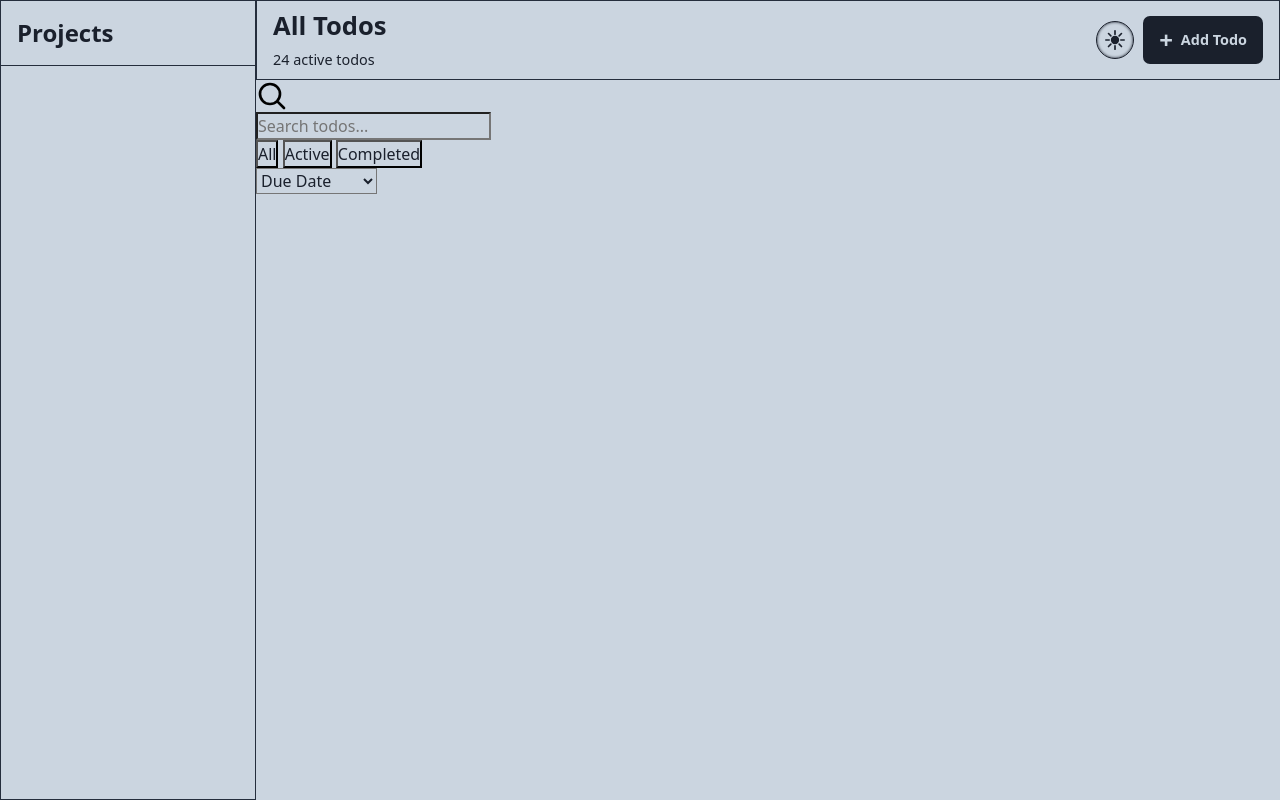
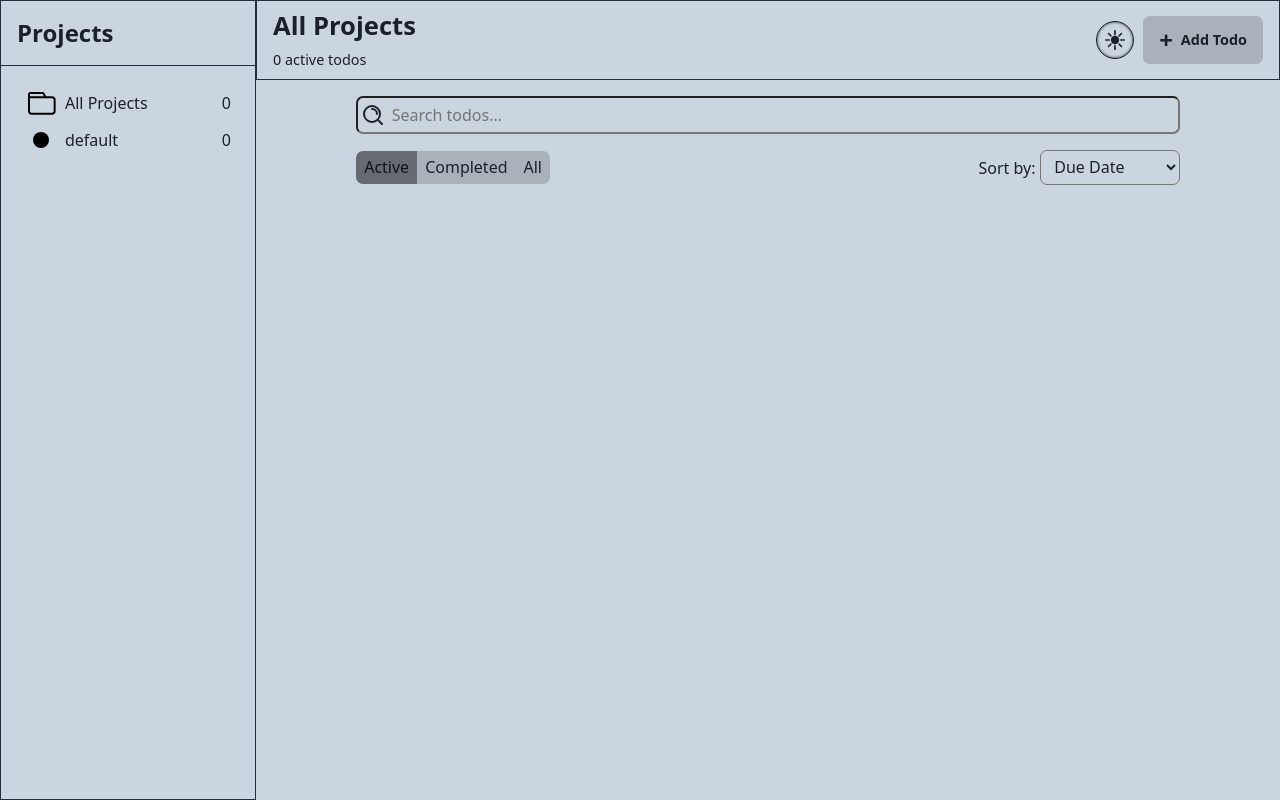
Before and after one commit to dmclink/odin-todo, a website built with webpack: page src/html/template.html in a window 1280 px wide. Built offline with nearby package versions, Linux system fonts and the light colour scheme.

Commit message:
feat: style filter controls

```diff
--- a/src/css/style.css
+++ b/src/css/style.css
@@ -131,8 +131,12 @@
 	--c3: #cbd5e0;
 	--c4: #252e3d;
 	--c5: #1a202c;
-	--c6: #b6bfc8;
+	--c6: #a9b2ba;
 	--projects-highlight-color: var(--c6);
+	--btn-radius: 7px;
+	--btn-bgc: var(--c6);
+	--btn-color: var(--c5);
+	--search-icon-color: var(--c5);
 }
 
 html.dark {
@@ -142,13 +146,15 @@
 	--c4: #4a5568;
 	--c5: #cbd5e0;
 	--projects-highlight-color: var(--c4);
+	--btn-bgc: var(--c5);
+	--btn-color: var(--c1);
+	--search-icon-color: var(--c6);
 }
 
 /* #endregion */
 
-/* LAYOUT AND GENERAL STYLES */
+/* LAYOUT */
 .body {
-	color: var(--c5);
 	display: grid;
 	grid-template-areas:
 		'aside header'
@@ -169,12 +175,30 @@
 	grid-area: aside;
 }
 
+/* GENERAL STYLES */
+.body {
+	color: var(--c5);
+}
+
 .main {
 	background-color: var(--c1);
+	padding: 1rem 2rem;
 }
 
 img {
 	width: 2rem;
+}
+
+input,
+select {
+	background-color: var(--c3);
+	padding: 0.3rem 0.6rem;
+	border-radius: var(--btn-radius);
+}
+
+.container {
+	width: min(100%, 90ch);
+	margin: 0 auto;
 }
 
 .header,
@@ -268,17 +292,12 @@
 	width: 20px;
 }
 
-.header__add-btn {
-	display: flex;
-	align-items: center;
-	gap: 0.5rem;
-	font-size: 0.9rem;
-	background-color: var(--c5);
-	color: var(--c1);
-	font-weight: bold;
+.button {
+	border: none;
+	border-radius: var(--btn-radius);
+	background-color: var(--btn-bgc);
+	color: var(--btn-color);
 	padding: 0.5rem 1rem;
-	border: none;
-	border-radius: 7px;
 
 	&:hover {
 		filter: brightness(0.9);
@@ -286,6 +305,16 @@
 	&:active {
 		filter: brightness(0.8);
 	}
+}
+
+.header__add-btn {
+	display: flex;
+	align-items: center;
+	gap: 0.5rem;
+	font-size: 0.9rem;
+	font-weight: bold;
+	border: none;
+	border-radius: var(--btn-radius);
 }
 
 .header__plus-sign {
@@ -321,7 +350,7 @@
 .new-todo__form-control {
 	background-color: var(--c3);
 	padding: 0.3rem 0.6rem;
-	border-radius: 5px;
+	border-radius: var(--btn-radius);
 }
 
 .new-todo__notes {
@@ -338,14 +367,6 @@
 	margin: 0 auto;
 }
 
-.new-todo__btn {
-	border: none;
-	border-radius: 5px;
-	background-color: var(--c5);
-	color: var(--c1);
-	padding: 0.5rem 1rem;
-}
-
 .required-text {
 	font-size: 0.8em;
 }
@@ -354,3 +375,62 @@
 	display: flex;
 	justify-content: space-between;
 }
+
+/* FILTER CONTROLS */
+.filter-controls {
+	display: flex;
+	flex-direction: column;
+	gap: 1rem;
+}
+
+.search__container {
+	--w: 1.5rem;
+	--p: 0.3rem;
+	position: relative;
+	display: block;
+}
+
+.search__icon {
+	position: absolute;
+	width: var(--w);
+	top: calc(50% - var(--w) / 2);
+	left: var(--p);
+	color: var(--c2);
+	stroke: var(--search-icon-color);
+}
+
+.search {
+	padding-left: calc(var(--w) + var(--p) * 2);
+	width: 100%;
+}
+
+.filter__container {
+	display: flex;
+	align-items: center;
+}
+
+.filter__todo-status {
+	display: flex;
+}
+
+.filter__todo-data {
+	margin-left: auto;
+}
+
+.filter__button {
+	border: none;
+	padding: 0.3rem 0.5rem;
+	border-radius: 0;
+
+	&:first-of-type {
+		border-radius: var(--btn-radius) 0 0 var(--btn-radius);
+	}
+	&:last-of-type {
+		border-radius: 0 var(--btn-radius) var(--btn-radius) 0;
+	}
+
+	&[aria-selected='true'] {
+		filter: brightness(0.6);
+		cursor: default;
+	}
+}
--- a/src/html/template.html
+++ b/src/html/template.html
@@ -44,7 +44,7 @@
         <!-- TODO: toggle light and dark mode here -->
         <img class="header__dark-toggle-icon" id="header__dark-toggle-icon" src="../img/light-mode-icon.svg" alt="">
       </button>
-      <button class="header__add-btn" id="header__add-btn"><span class="header__plus-sign">+</span> <span
+      <button class="button header__add-btn" id="header__add-btn"><span class="header__plus-sign">+</span> <span
           class="header__add-text">Add Todo</span></button>
     </div>
   </header>
@@ -83,25 +83,33 @@
         </label>
 
         <div class="new-todo__btn-controls">
-          <button type="button" class="new-todo__btn new-todo__cancel" id="new-todo__cancel">Cancel</button>
-          <button type="button" class="new-todo__btn new-todo__add" id="new-todo__add">Add</button>
+          <button type="button" class="button new-todo__btn new-todo__cancel" id="new-todo__cancel">Cancel</button>
+          <button type="button" class="button new-todo__btn new-todo__add" id="new-todo__add">Add</button>
         </div>
       </form>
     </dialog>
 
-    <div class="container">
+    <div class="filter-controls container">
       <div class="search__container">
-        <img src="../img/search.svg" alt="">
+        <svg class="search__icon" viewBox="0 0 24 24" fill="none" xmlns="http://www.w3.org/2000/svg">
+          <g id="SVGRepo_bgCarrier" stroke-width="0"></g>
+          <g id="SVGRepo_tracerCarrier" stroke-linecap="round" stroke-linejoin="round"></g>
+          <g id="SVGRepo_iconCarrier">
+            <path
+              d="M11 6C13.7614 6 16 8.23858 16 11M16.6588 16.6549L21 21M19 11C19 15.4183 15.4183 19 11 19C6.58172 19 3 15.4183 3 11C3 6.58172 6.58172 3 11 3C15.4183 3 19 6.58172 19 11Z"
+              stroke-width="2" stroke-linecap="round" stroke-linejoin="round"></path>
+          </g>
+        </svg>
         <input id="search" class="search" type="text" placeholder="Search todos...">
       </div>
 
       <div class="filter__container">
         <div class="filter__todo-status">
-          <button class="filter__button">All</button>
-          <button class="filter__button">Active</button>
-          <button class="filter__button">Completed</button>
+          <button class="button filter__button" aria-selected="true">Active</button>
+          <button class="button filter__button">Completed</button>
+          <button class="button filter__button">All</button>
         </div>
-        <label for="filter__todo-select" class="filter__todo-data">
+        <label for="filter__todo-select" class="filter__todo-data">Sort by:
           <select class="filter__todo-select" id="filter__todo-select">
             <option value="due">Due Date</option>
             <option value="name">Name</option>
@@ -110,7 +118,7 @@
         </label>
       </div>
 
-      <div class="todos" id="todos">
+      <div class="container todos" id="todos">
         <!-- todos will be generated here via js -->
       </div>
     </div>
--- a/src/js/displaycontroller.js
+++ b/src/js/displaycontroller.js
@@ -9,30 +9,105 @@
 	#htmlEl = document.querySelector('html');
 	#newToDoModal = document.querySelector('#new-todo');
 	#newToDoForm = document.querySelector('#new-todo__form');
-	#selectedProject;
+	#headerTitle = document.querySelector('#header__title');
+	#headerCount = document.querySelector('#header__active-todos');
+	#statusFilterBtns = document.querySelectorAll('.filter__button');
+	#selectedStatusFilter = 'active';
 
+	// 'All Projects' has an empty string for id, this will be the default selection on loading
+	#selectedProject = '';
+
+	bindEvents() {
+		// bind event for dark mode toggle button
+		document
+			.querySelector('#header__dark-toggle')
+			.addEventListener('click', () => {
+				this.toggleDarkMode();
+			});
+
+		// bind event to open modal
+		document.querySelector('#header__add-btn').addEventListener('click', () => {
+			this.showModal();
+		});
+
+		// bind event to close modal on cancel button click
+		document
+			.querySelector('#new-todo__cancel')
+			.addEventListener('click', () => {
+				this.closeModal();
+			});
+
+		// bind event for selecting status filters
+		this.#statusFilterBtns.forEach((btn) => {
+			console.log(btn, 'clicked');
+			btn.addEventListener('click', () => {
+				this.selectStatusFilter(btn);
+			});
+		});
+	}
+
+	selectStatusFilter(btn) {
+		this.#statusFilterBtns.forEach((btn) => {
+			btn.removeAttribute('aria-selected');
+		});
+
+		btn.setAttribute('aria-selected', 'true');
+	}
+
+	selectedStatusFilter() {
+		return this.#selectedStatusFilter;
+	}
+
+	// brings up the add new todo modal. called when "+ Add Todo" button clicked
 	showModal() {
 		this.#newToDoModal.showModal();
 	}
 
+	// closes the add new todo modal and resets all form fields
 	closeModal() {
 		this.#newToDoForm.reset();
 		this.#newToDoModal.close();
 	}
 
+	// returns the form data from the add new todo modal
 	getFormData() {
 		return new FormData(this.#newToDoForm);
-		// TODO:
+	}
+
+	// updates header title elements with selected project's name and count
+	updateHeader() {
+		const { name, count } = this.getSelectedNameCount();
+		this.#headerTitle.textContent = name;
+		this.#headerCount.textContent = count;
+	}
+
+	// returns the name and count of the currently selected project
+	// based on the data written into the projects list. the projects list
+	// fully refreshed whenever changes are made so the data can be considered up to date
+	getSelectedNameCount() {
+		const id = this.#selectedProject;
+		const projectBtns = this.#projectsList.querySelectorAll('.projects__btn');
+
+		const selectedBtn = Array.from(projectBtns).find(
+			(btn) => btn.getAttribute('data-id') === id
+		);
+
+		const name = selectedBtn.getAttribute('data-name');
+		const count = selectedBtn.getAttribute('data-count');
+
+		return { name, count };
+	}
+
+	// returns the id of the currently selected project
+	selectedProject() {
+		return this.#selectedProject;
 	}
 
 	selectProject(id) {
 		this.#selectedProject = id;
 		// TODO: update highlight class on projects list
-		// TODO: update name and count in header
-	}
 
-	selectedProject() {
-		return this.#selectedProject;
+		this.updateHeader();
 	}
 
 	toggleDarkMode() {
@@ -57,10 +132,18 @@
 			newProjectEl.querySelector('.projects__project-name').textContent =
 				project.name;
 
-			newProjectEl.querySelector('.projects__todo-count').textContent =
-				project.count;
+			const todoCount = newProjectEl.querySelector('.projects__todo-count');
 
-			newProjectEl['data-id'] = project.id;
+			todoCount.textContent = project.count;
+
+			const btn = newProjectEl.querySelector('.projects__btn');
+			btn.setAttribute('data-id', project.id || '');
+			btn.setAttribute('data-name', project.name || '');
+			btn.setAttribute('data-count', project.count || '0');
+
+			btn.addEventListener('click', () => {
+				this.selectProject(btn.getAttribute('data-id'));
+			});
 
 			this.#projectsList.appendChild(newProjectEl);
 		});
```
